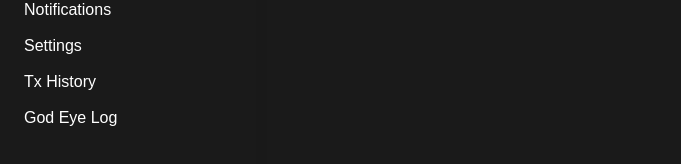
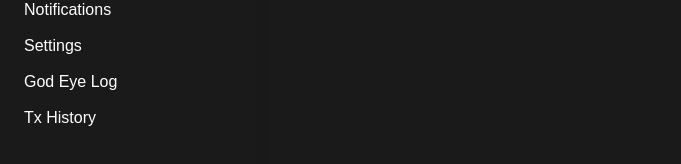
Before and after one commit to deoandika76/nysola, a Next.js app: page /check in a window 1280 px wide. Shown: the part 370-534 px from the top of the page, without its empty margins (0-681 px from the left). Built offline with nearby package versions, Linux system fonts and the light colour scheme.

Commit message:
Update Sidebar.tsx

```diff
--- a/components/Sidebar.tsx
+++ b/components/Sidebar.tsx
@@ -11,8 +11,8 @@ const menuItems = [
   { name: 'Hunter', href: '/hunter' }, // ✅ Added here
   { name: 'Notifications', href: '/notifications' },
   { name: 'Settings', href: '/settings' },
+  { name: 'God Eye Log', href: '/godeye-log' },
   { name: 'Tx History', href: '/tx-history' },
-  { name: 'God Eye Log', href: '/godeye-log' }, // optional
 ];
 
 export default function Sidebar() {
```
